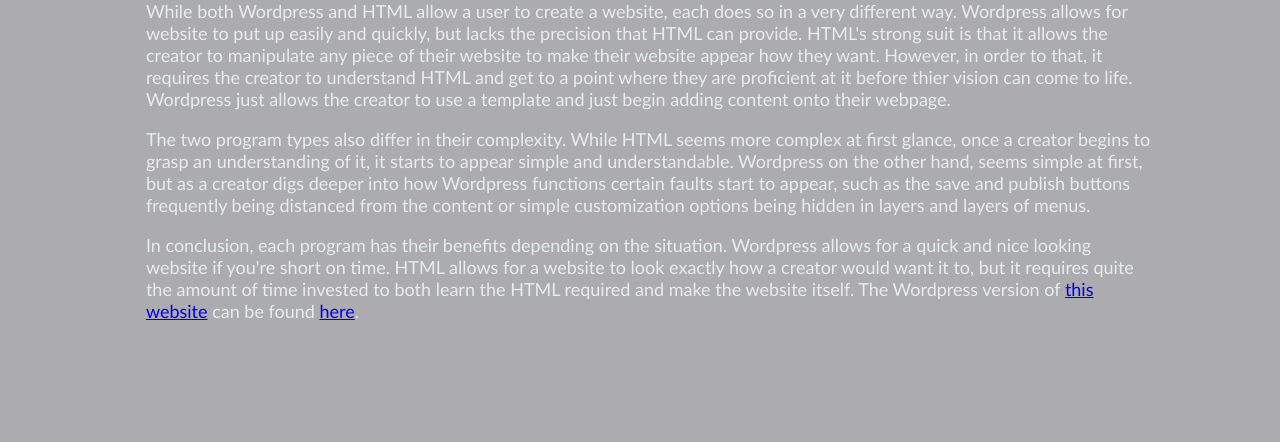
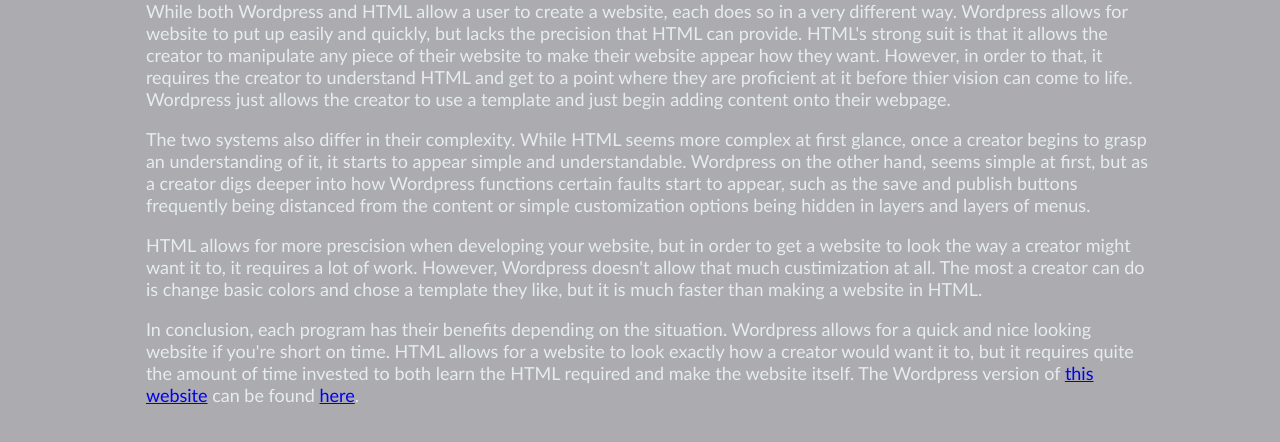
Before and after one commit to Matthew-W8/portfolio, a plain HTML site: page docs/report.html in a window 1280 px wide. Shown: the part 158-600 px from the top of the page. Drawn offline with Linux system fonts and the light colour scheme.

Commit message:
Updated Reflection

```diff
--- a/docs/report.html
+++ b/docs/report.html
@@ -15,7 +15,8 @@
         </nav>
         <h1 class="reflection">Reflection:</h1>
         <p class="reflection">While both Wordpress and HTML allow a user to create a website, each does so in a very different way. Wordpress allows for website to put up easily and quickly, but lacks the precision that HTML can provide. HTML's strong suit is that it allows the creator to manipulate any piece of their website to make their website appear how they want. However, in order to that, it requires the creator to understand HTML and get to a point where they are proficient at it before thier vision can come to life. Wordpress just allows the creator to use a template and just begin adding content onto their webpage.</p>
-        <p class="reflection">The two program types also differ in their complexity. While HTML seems more complex at first glance, once a creator begins to grasp an understanding of it, it starts to appear simple and understandable. Wordpress on the other hand, seems simple at first, but as a creator digs deeper into how Wordpress functions certain faults start to appear, such as the save and publish buttons frequently being distanced from the content or simple customization options being hidden in layers and layers of menus.</p>
+        <p class="reflection">The two systems also differ in their complexity. While HTML seems more complex at first glance, once a creator begins to grasp an understanding of it, it starts to appear simple and understandable. Wordpress on the other hand, seems simple at first, but as a creator digs deeper into how Wordpress functions certain faults start to appear, such as the save and publish buttons frequently being distanced from the content or simple customization options being hidden in layers and layers of menus.</p>
+        <p class="reflection">HTML allows for more prescision when developing your website, but in order to get a website to look the way a creator might want it to, it requires a lot of work. However, Wordpress doesn't allow that much custimization at all. The most a creator can do is change basic colors and chose a template they like, but it is much faster than making a website in HTML.</p>
         <p class="reflection">In conclusion, each program has their benefits depending on the situation. Wordpress allows for a quick and nice looking website if you're short on time. HTML allows for a website to look exactly how a creator would want it to, but it requires quite the amount of time invested to both learn the HTML required and make the website itself. The Wordpress version of <a href="index.html">this website</a> can be found <a href="https://sites.psu.edu/mattheww8/">here</a>.</p>
     </body>
 </html>
```
